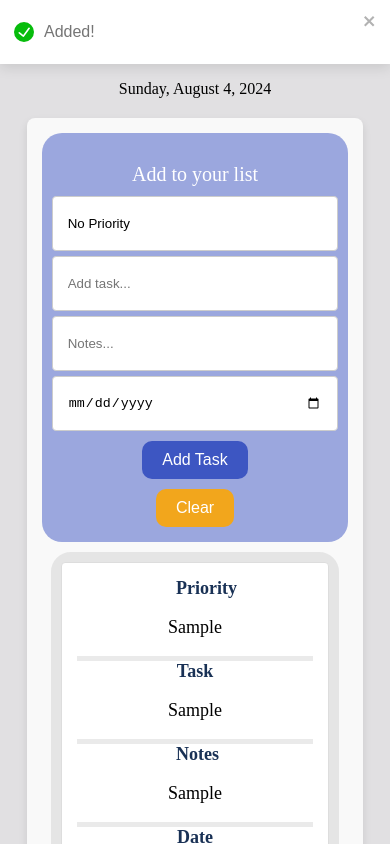
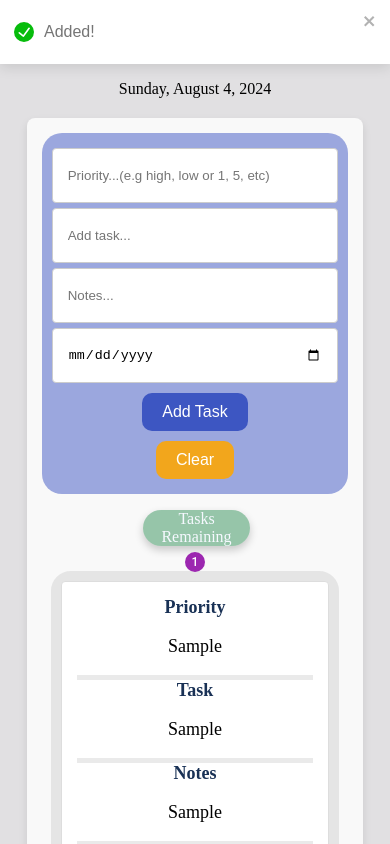
Before and after one commit to Tamerbekir/react-to-do-list, a React app: page / in a window 390 px wide. Both pictures are taken after typing "Sample", "Sample", "Sample", "2020-01-15" into the empty fields and a click on the button "Add Task". Shown: the top 844 px of the page. Built offline with nearby package versions, Linux system fonts and the light colour scheme; the HTML template or start-up script is replaced by a standard one.

Commit message:
Added badge to show how many tasks user has. Fixed css elements when viewing for mobile

```diff
--- /dev/null
+++ b/src/Components/Badge/Badge.jsx
@@ -0,0 +1,19 @@
+import Stack from '@mui/material/Stack';
+import Badge from '@mui/material/Badge';
+import FormatListBulletedIcon from '@mui/icons-material/FormatListBulleted';
+import { useState } from 'react';
+
+
+//boiler plate from material mui. Added prop to pass through to list jsx
+const BadgeCount = ({ tasksLeft }) => {
+  return (
+    <div className='badgeIcon'>
+      <Stack spacing={4} direction="row" sx={{ color: 'action.active' }}>
+        <Badge color="secondary" badgeContent={tasksLeft} max={999}>
+        </Badge>
+      </Stack>
+    </div>
+  );
+}
+
+export default BadgeCount;
--- a/src/Components/CompletedItem/CompletedItem.jsx
+++ b/src/Components/CompletedItem/CompletedItem.jsx
@@ -1,6 +1,5 @@
-import { useState } from 'react';
 import CheckIcon from '@mui/icons-material/Check';
-import { IconButton } from '@mui/material';
+import { IconButton, Tooltip } from '@mui/material';
 
 const CompletedItem = ({ index, handleCompletedListItem }) => {
   const handleCompleted = () => {
@@ -9,9 +8,11 @@ const CompletedItem = ({ index, handleCompletedListItem }) => {
 
   return (
     <div>
-      <IconButton>
-        <CheckIcon className='completedIcon' onClick={handleCompleted} />
-      </IconButton>
+      <Tooltip title='Complete'>
+        <IconButton>
+          <CheckIcon className='completedIcon' onClick={handleCompleted} />
+        </IconButton>
+      </Tooltip>
       {/* <button onClick={handleCompleted}>Completed</button> */}
     </div>
   );
--- a/src/Components/DeleteItem/DeleteItem.jsx
+++ b/src/Components/DeleteItem/DeleteItem.jsx
@@ -1,6 +1,8 @@
 import { useState } from 'react'
 import DeleteIcon from '@mui/icons-material/Delete';
 import { IconButton } from '@mui/material';
+import Tooltip from '@mui/material/Tooltip';
+
 //passing through the index from the list item from the List jsx
 //passing through the handleDeleteIntem to the List jsx to use with out DeleteItem component
 const DeleteItem = ({ index, handleDeleteItem, showOnlyDelete, setShowOnlyDelete }) => {
@@ -40,9 +42,11 @@ const DeleteItem = ({ index, handleDeleteItem, showOnlyDelete, setShowOnlyDelete
   return (
     <div>
       {!confirmDelete && !showOnlyDelete && (
-        <IconButton onClick={deleteIcon}>
-          <DeleteIcon className='deleteIcon' />
-        </IconButton>
+        <Tooltip title="Delete">
+          <IconButton onClick={deleteIcon}>
+            <DeleteIcon className='deleteIcon' />
+          </IconButton>
+        </Tooltip>
       )}
       {confirmDelete && showOnlyDelete && (
         <div>
--- a/src/Components/EditItem/EditItem.jsx
+++ b/src/Components/EditItem/EditItem.jsx
@@ -3,6 +3,8 @@ import 'react-toastify/dist/ReactToastify.css';
 import { toast, Bounce } from 'react-toastify';
 import EditIcon from '@mui/icons-material/Edit';
 import { IconButton } from '@mui/material';
+import Tooltip from '@mui/material/Tooltip';
+
 
 
 
@@ -96,10 +98,11 @@ const EditItem = ({ index, newItemAdded, setNewItemAdded, showOnlyEdit, setShowO
   return (
     <div className="editFormDiv">
       {!confirmEdit && !showOnlyEdit && (
-        // <button className="editBtn" onClick={showEditForm}>Edit</button>
-        <IconButton onClick={() => setShowOnlyEdit(true)}>
-          <EditIcon className='editIcon' onClick={showEditForm} />
-        </IconButton>
+        <Tooltip title="Edit">
+          <IconButton onClick={() => setShowOnlyEdit(true)}>
+            <EditIcon className='editIcon' onClick={showEditForm} />
+          </IconButton>
+        </Tooltip>
       )}
 
 
--- a/src/Pages/List/List.jsx
+++ b/src/Pages/List/List.jsx
@@ -4,10 +4,12 @@ import EditItem from '../../Components/EditItem/EditItem';
 import CompletedItem from '../../Components/CompletedItem/CompletedItem'
 import 'react-toastify/dist/ReactToastify.css';
 import { ToastContainer, toast, Bounce } from 'react-toastify'
-import { Box } from '@mui/material';
+import BadgeCount from '../../Components/Badge/Badge'
 
 
-const ToDo = () => {
+
+
+const ToDo = ({ handleTaskCountChange }) => {
   // useState for adding a new item which is being added to an array
   const [newItemAdded, setNewItemAdded] = useState(() => {
     // Taking the newly added item and adding into local storage, called "toDoList"
@@ -114,8 +116,9 @@ const ToDo = () => {
         item: '',
         notes: '',
         date: '',
-        priority: 'No Priority'
+        priority: ''
       });
+      handleTaskCountChange()
     } catch (error) {
       console.log(error);
     }
@@ -189,7 +192,6 @@ const ToDo = () => {
       <div>
         <div>
           <div className='floatingAddingItem'>
-            <p className='addToListTag'>Add to your list</p>
             <input
               className="priorityInput"
               placeholder='Priority...(e.g high, low or 1, 5, etc)'
@@ -221,6 +223,7 @@ const ToDo = () => {
               type='date'
               value={toDoList.date}
             />
+
             <div className='addAndClearDiv'>
               {/* calling the function for adding an item */}
               <button onClick={handleToDoList}>Add Task</button>
@@ -228,7 +231,14 @@ const ToDo = () => {
               <button className='clearBtn' onClick={handleClearFields}>Clear</button>
             </div>
           </div>
-          <div>
+          {/* Brought in as a prop, it gives the number of tasks in the array and displays it as a badge */}
+          {!emptyList && (
+            <>
+              <p className='tasksLeftText'>Tasks Remaining</p>
+              <BadgeCount tasksLeft={newItemAdded.length} />
+            </>
+          )}
+          <div >
             {/* mapping over our items, giving it a name newItem and using the index at which it is located within the array */}
             {newItemAdded.map((newItem, index) => (
               <div className="listItem" key={index}>
@@ -287,15 +297,6 @@ const ToDo = () => {
           </div>
         </div>
         <div>
-          {/* useState for deleted text appears here as well as a completed text */}
-          {/* <div className='floatingActionText'>
-            {completedText && (
-              <p>Completed!</p>
-            )}
-            {deletedText && (
-              <p className='deletedText'>Deleted!</p>
-            )}
-          </div> */}
         </div>
       </div>
       {/* Once the list goes empty, the user will get this text. If the user adds to the list, it will clear */}
--- a/src/index.css
+++ b/src/index.css
@@ -249,9 +249,25 @@ button:hover {
   font-size: 24px;
 }
 
+.tasksLeftText {
+  width: 35%;
+  margin-left: 33%;
+  border-radius: 30px;
+  background-color: #2b8d527a;
+  text-align: center;
+  color: #f6f9ff;
+  box-shadow: 0px 4px 8px rgba(0, 0, 0, 0.2);
+}
+
+.badgeIcon {
+  display: flex;
+  justify-content: center;
+  align-items: center;
+  height: 100%;
+}
 
 .editForm {
-  background-color: #e4e3e3;
+  background-color: #160202;
   padding: 15px;
   margin-top: 10px;
   border: 1px solid #ccc;
@@ -293,7 +309,6 @@ button:hover {
 .inputTaskText,
 .inputPriorityText {
   color: #193155;
-  width: 16%;
   margin: auto;
   text-align: center;
   font-size: 18px;
@@ -311,8 +326,6 @@ button:hover {
 }
 
 
-
-
 .actionBtns {
   justify-content: space-evenly;
   display: flex;
@@ -323,7 +336,6 @@ button:hover {
   .toDoDiv {
     margin: 20px auto;
     padding: 15px;
-
   }
 
   .floatingAddingItem {
@@ -363,6 +375,12 @@ button:hover {
     margin: 5px 0;
   }
 
+
+
+  .priorityDiv {
+    text-align: center;
+  }
+
   .actionBtns button {
     margin: 5%;
   }
```
